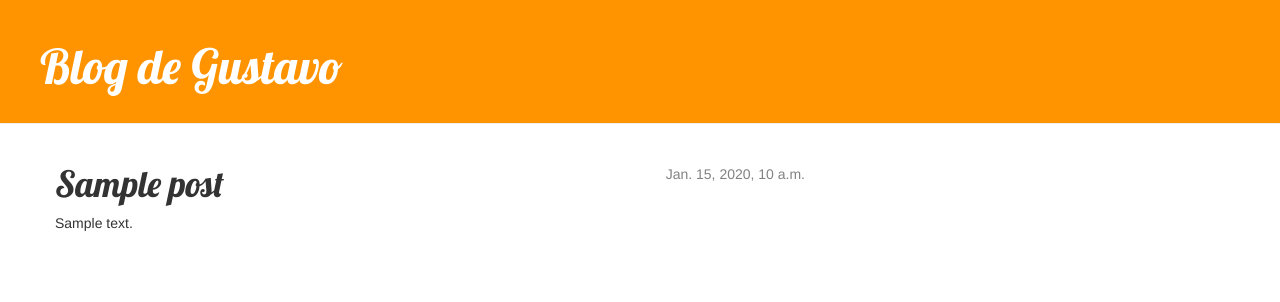
After one commit to gmoralese/my-first-blog, a Django app: template blog/templates/blog/post_detail.html in a window 1280 px wide. The commit adds this page. Shown: the top 302 px of the page. Run offline with Django 3.2, Linux system fonts and the light colour scheme; the template is opened without the code that fills it: most values are stand-ins (such as "Sample title", 1, 10 or a date in 2020); some libraries are stand-ins or nearby versions.

```diff
--- /dev/null
+++ b/blog/static/css/blog.css
@@ -0,0 +1,56 @@
+h1 a {
+        color: #FCA205;
+        font-family: 'Lobster';
+    }
+
+ body {
+        padding-left: 0px;
+    }
+
+.page-header {
+        background-color: #ff9400;
+        margin-top: 0;
+        padding: 20px 20px 20px 40px;
+    }
+
+    .page-header h1, .page-header h1 a, .page-header h1 a:visited, .page-header h1 a:active {
+        color: #ffffff;
+        font-size: 36pt;
+        text-decoration: none;
+    }
+
+    .content {
+        margin-left: 40px;
+    }
+
+    h1, h2, h3, h4 {
+        font-family: 'Lobster', cursive;
+    }
+
+    .date {
+        float: right;
+        color: #828282;
+    }
+
+    .save {
+        float: right;
+    }
+
+    .post-form textarea, .post-form input {
+        width: 100%;
+    }
+
+    .top-menu, .top-menu:hover, .top-menu:visited {
+        color: #ffffff;
+        float: right;
+        font-size: 26pt;
+        margin-right: 20px;
+    }
+
+    .post {
+        margin-bottom: 70px;
+    }
+
+    .post h1 a, .post h1 a:visited {
+        color: #000000;
+    }
--- /dev/null
+++ b/blog/templates/blog/base.html
@@ -0,0 +1,25 @@
+ {% load staticfiles %}
+<html>
+        <head>
+            <title>Blog de Gustavo</title>
+            <link rel="stylesheet" href="//maxcdn.bootstrapcdn.com/bootstrap/3.2.0/css/bootstrap.min.css">
+            <link rel="stylesheet" href="//maxcdn.bootstrapcdn.com/bootstrap/3.2.0/css/bootstrap-theme.min.css">
+            <link href='//fonts.googleapis.com/css?family=Lobster&subset=latin,latin-ext' rel='stylesheet' type='text/css'>
+            <link rel="stylesheet" href="{% static 'css/blog.css' %}">
+        </head>
+    <body>
+
+        <div class="page-header">
+            <h1><a href="/">Blog de Gustavo</a></h1>
+        </div>
+        <div class="content container">
+            <div class="row">
+                <div class="col-md-8">
+                {% block content %}
+                {% endblock %}
+                </div>
+            </div>
+        </div>
+    </body>
+
+</html>
--- /dev/null
+++ b/blog/templates/blog/post_detail.html
@@ -0,0 +1,22 @@
+<!DOCTYPE html>
+<html lang="en">
+<head>
+	<meta charset="UTF-8">
+	<title>Blog de Gustavo</title>
+</head>
+<body>
+	{% extends 'blog/base.html' %}
+
+    {% block content %}
+        <div class="post">
+            {% if post.published_date %}
+                <div class="date">
+                    {{ post.published_date }}
+                </div>
+            {% endif %}
+            <h1>{{ post.title }}</h1>
+            <p>{{ post.text|linebreaksbr }}</p>
+        </div>
+    {% endblock %}
+</body>
+</html>
--- a/blog/urls.py
+++ b/blog/urls.py
@@ -3,4 +3,5 @@ from . import views
 
 urlpatterns = [
         url(r'^$', views.post_list),
+        url (r'^post/(?P<pk>[0-9]+)/$', views.post_detail),
     ]
--- a/blog/views.py
+++ b/blog/views.py
@@ -1,6 +1,7 @@
 from django.shortcuts import render
 from django.utils import timezone
 from .models import Post
+from django.shortcuts import render, get_object_or_404
 
 
 
@@ -8,3 +9,8 @@ def post_list(request):
 
         posts = Post.objects.filter(published_date__lte=timezone.now()).order_by('published_date')
         return render(request, 'blog/post_list.html', {'posts': posts})
+
+
+def post_detail(request, pk):
+        post = get_object_or_404(Post, pk=pk)
+        return render(request, 'blog/post_detail.html', {'post': post})
```
Also changed, not shown: blog/templates/blog/post_list.html (+18 -10 lines).
